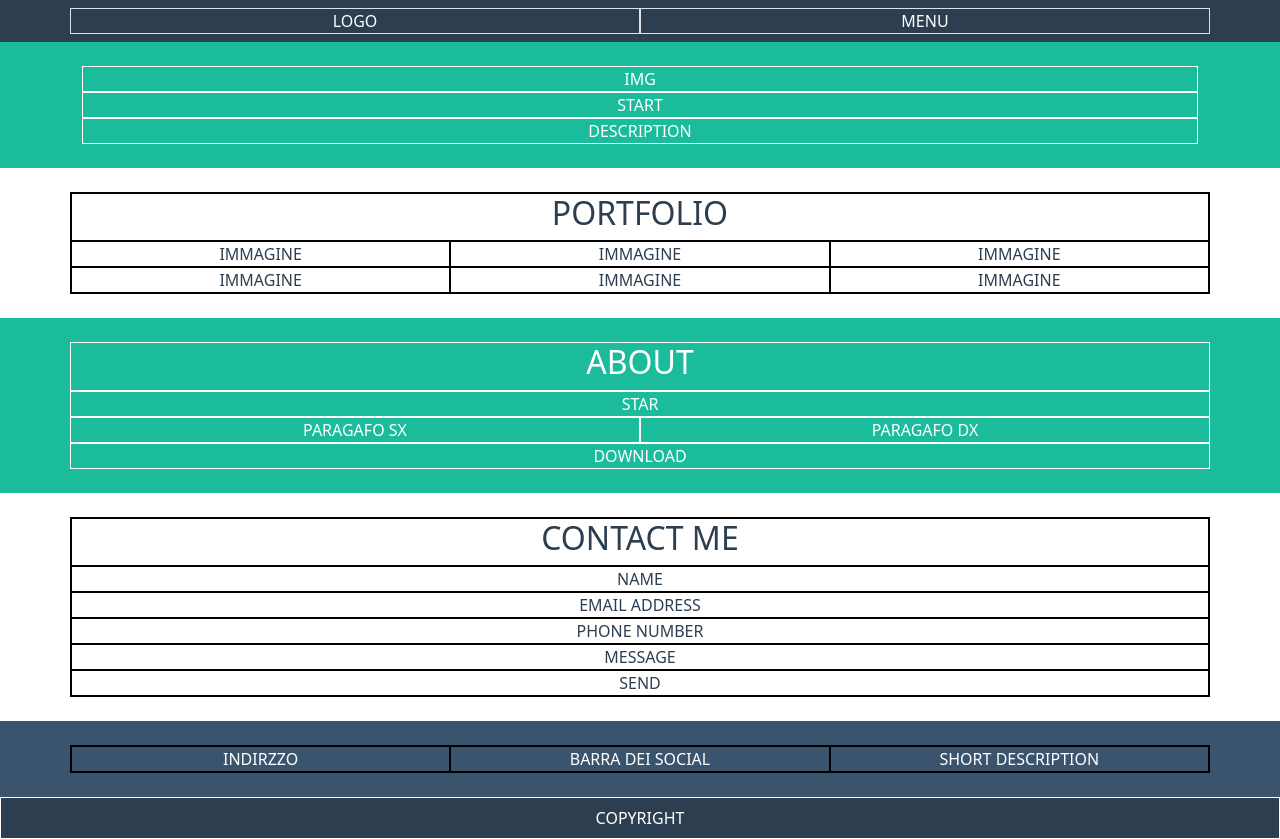
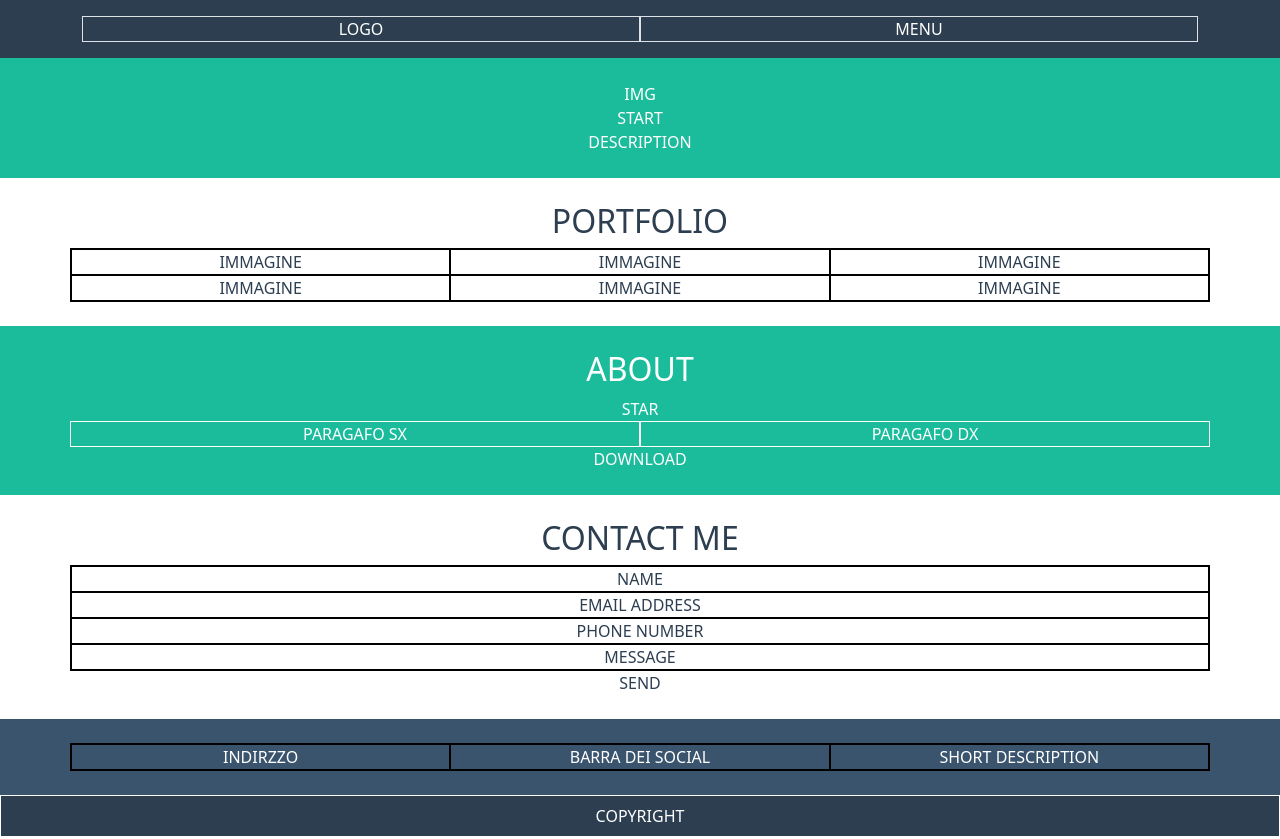
Before and after one commit to Francesca-Barcella/html-css-bootstrap-freelance, a plain HTML site: page index.html in a window 1280 px wide. Drawn offline with nearby package versions, Linux system fonts and the light colour scheme.

Commit message:
BF - tolte griglie in più - aggiunto file prove

```diff
--- a/index.html
+++ b/index.html
@@ -12,72 +12,68 @@
 
 <body class="debug">
     <header class="text-center">
-        <div class="container pt-2 pb-2">
-            <div class="row d-flex justify-content-between">
-                <div class="logo col border">LOGO</div>
-                <div class="hamburger col border">MENU</div>
-            </div>
+        <div class="container d-flex justify-content-between py-3">
+            <div class="logo col border">LOGO</div>
+            <div class="hamburger col border">MENU</div>
         </div>
     </header>
 
     <main>
         <!-- profile freelance-->
-        <section class="profile text-center pt-4 pb-4">
-            <div class="container">
-                <div>IMG</div>
-                <div>START</div>
-                <div>DESCRIPTION</div>
-            </div>
+        <section class="profile text-center py-4">
+            <div>IMG</div>
+            <div>START</div>
+            <div>DESCRIPTION</div>
         </section>
 
         <!-- portfolio -->
-        <section class="portfolio text-center pt-4 pb-4">
-            <div class="container container-md container-xl">
+        <section class="portfolio text-center py-4">
+            <h2>PORTFOLIO</h2>
+            <div class="container">
                 <div class="row d-flex">
-                    <div class="col-12"><h2>PORTFOLIO</h2></div>
-                    <div class="col-12 col-md-6 col-xl-4">IMMAGINE</div>
-                    <div class="col-12 col-md-6 col-xl-4">IMMAGINE</div>
-                    <div class="col-12 col-md-6 col-xl-4">IMMAGINE</div>
-                    <div class="col-12 col-md-6 col-xl-4">IMMAGINE</div>
-                    <div class="col-12 col-md-6 col-xl-4">IMMAGINE</div>
-                    <div class="col-12 col-md-6 col-xl-4">IMMAGINE</div>
+                    <div class="col-12 col-md-6 col-lg-4">IMMAGINE</div>
+                    <div class="col-12 col-md-6 col-lg-4">IMMAGINE</div>
+                    <div class="col-12 col-md-6 col-lg-4">IMMAGINE</div>
+                    <div class="col-12 col-md-6 col-lg-4">IMMAGINE</div>
+                    <div class="col-12 col-md-6 col-lg-4">IMMAGINE</div>
+                    <div class="col-12 col-md-6 col-lg-4">IMMAGINE</div>
                 </div>
             </div>
         </section>
 
         <!-- about -->
-        <section class="about pt-4 pb-4">
-            <div class="container container-md text-center">
+        <section class="about text-center py-4">
+            <h2>ABOUT</h2>
+            <div>STAR</div>
+            <div class="container">
                 <div class="row d-flex">
-                    <div class="col-12"><h2>ABOUT</h2></div>
-                    <div class="col-12">STAR</div>
                     <div class="col-12 col-md-6">PARAGAFO SX</div>
                     <div class="col-12 col-md-6">PARAGAFO DX</div>
-                    <div class="col-12">DOWNLOAD</div>
                 </div>
             </div>
+            <div>DOWNLOAD</div>
 
         </section>
 
         <!-- contact -->
-        <section class="contact pt-4 pb-4">
+        <section class="contact text-center py-4">
+            <H2>CONTACT ME</H2>
             <div class="container">
                 <div class="row d-flex text-center">
-                    <div class="col-12"><H2>CONTACT ME</H2></div>
                     <div class="col-12">NAME</div>
                     <div class="col-12">EMAIL ADDRESS</div>
                     <div class="col-12">PHONE NUMBER</div>
                     <div class="col-12">MESSAGE</div>
-                    <div class="col-12">SEND</div>
                 </div>
             </div>
+            <div class="col-12">SEND</div>
         </section>
     </main>
 
     <footer>
         <!-- footer top -->
-        <section class="footer_top pt-4 pb-4">
-            <div class="container container-md">
+        <section class="footer_top py-4">
+            <div class="container">
                 <div class="row d-flex text-center">
                     <div class="col-12 col-md-4">INDIRZZO</div>
                     <div class="col-12 col-md-4">BARRA DEI SOCIAL</div>
@@ -86,10 +82,9 @@
             </div>
         </section>
         <!-- footer bottom -->
-        <section class="footer_bottom pt-2 pb-2 text-center">
+        <section class="footer_bottom py-2 text-center">
             <div>COPYRIGHT</div>
         </section>
-
     </footer>
 
 
```
Also changed, not shown: prove.html (added, +26 -0 lines).
